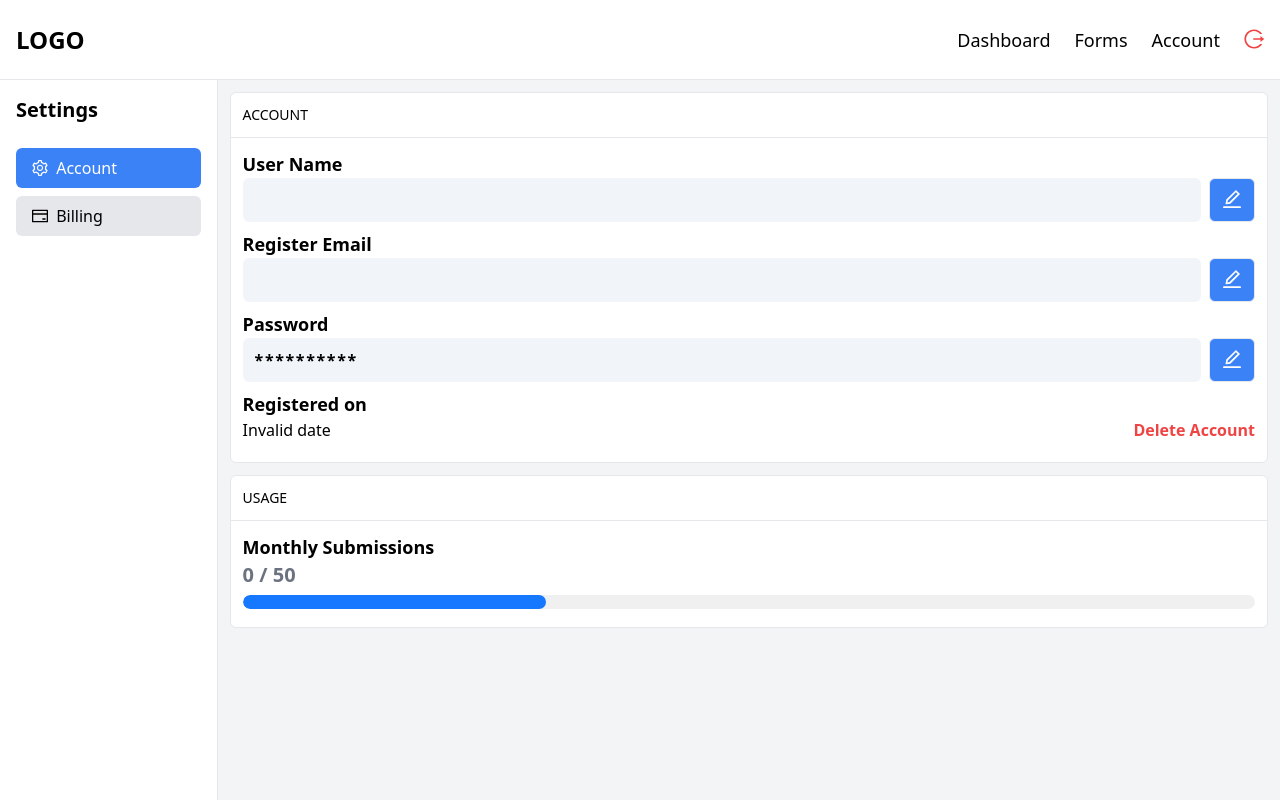
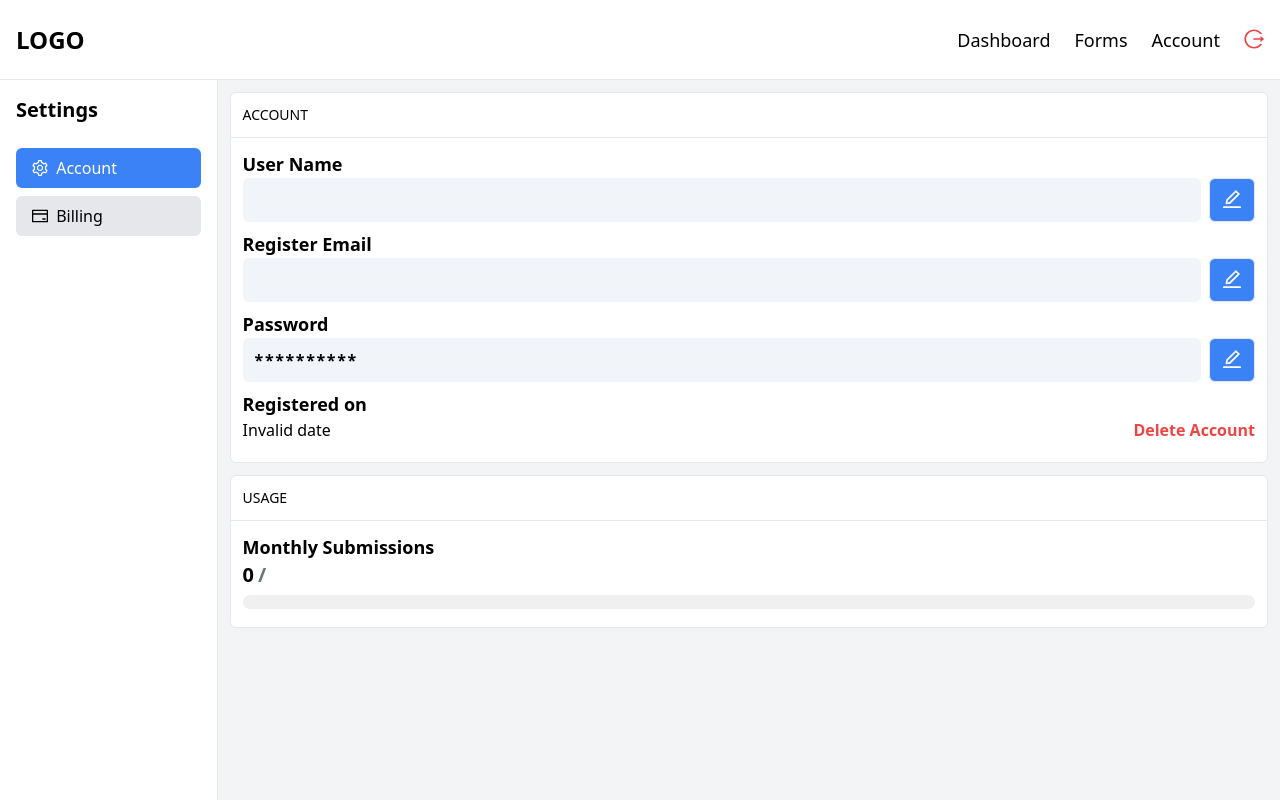
Before and after one commit to Abhiiix0/formspree_clone, a React (Create React App) app in the folder frontend/: page /account in a window 1280 px wide. Shown: the top 800 px of the page. Built offline with nearby package versions, Linux system fonts and the light colour scheme; no server answers.

Commit message:
create progress bar ui

```diff
--- a/frontend/src/components/AccComponent.jsx
+++ b/frontend/src/components/AccComponent.jsx
@@ -127,6 +127,12 @@ const AccComponent = () => {
     }
     console.log("deleteData", data);
   };
+
+  function calculatePercentage(submissionsUse, submissionLimit) {
+    if (!submissionLimit || submissionLimit === 0) return 0; // Prevent division by zero
+    const percent = (submissionsUse / submissionLimit) * 100;
+    return Math.min(percent, 100); // Ensure it doesn't exceed 100%
+  }
   return (
     <div>
       <Modal
@@ -341,12 +347,25 @@ const AccComponent = () => {
           <div className="flex flex-col">
             <p className="text-lg font-semibold">Monthly Submissions</p>
             <div className=" flex flex-col gap-1 w-full">
-              <p className=" font-semibold text-xl text-gray-500">0 / 50</p>
+              <p className=" font-semibold text-xl text-gray-500">
+                <span className=" text-black mr-[4px]">
+                  {user?.submissionsuse || 0}
+                </span>
+                / {user?.submissionlimit}
+              </p>
               <Progress
-                percent={30}
+                percent={calculatePercentage(
+                  user?.submissionsuse,
+                  user?.submissionlimit
+                )}
                 size={{ height: "14px" }}
                 showInfo={false}
-                si
+                strokeColor={
+                  calculatePercentage(
+                    user?.submissionsuse,
+                    user?.submissionlimit
+                  ) >= 90 && "red"
+                }
               />
             </div>
           </div>
```
